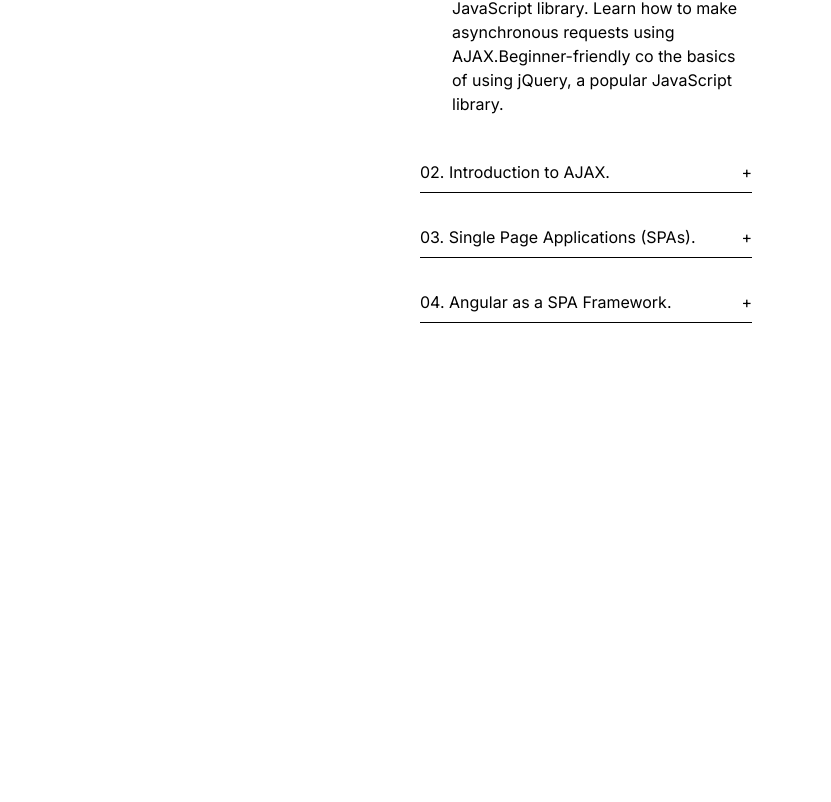
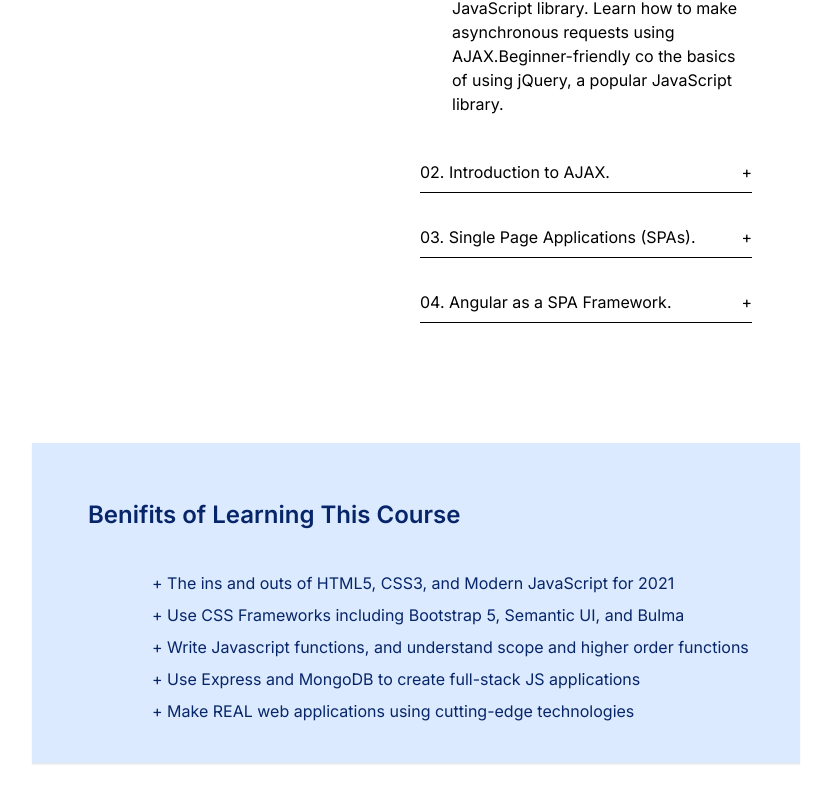
Before and after one commit to Xanvia/MOOC-IT-Center-UOP, a Next.js app in the folder frontend/: page /courses/1 in a window 1280 px wide. Shown: the part 1958-2760 px from the top of the page, without its empty margins (224-1055 px from the left). Before the commit the page ends 2313 px from the top, so only its background shows below. Built offline with nearby package versions, Linux system fonts and the light colour scheme; no server answers.

Commit message:
feat: set the box Benifits of...

```diff
--- a/frontend/src/components/Course/CourseCard/CourseHome/CourseContent.tsx
+++ b/frontend/src/components/Course/CourseCard/CourseHome/CourseContent.tsx
@@ -6,10 +6,26 @@ const CourseContent: React.FC = () => {
   <div className="">
     <div className="grid grid-cols-2 gap-2 m-20 center">
       <div>
-      <h1 className="text-3xl text-center font-bold text-primary">Course Content</h1>
+        <h1 className="text-3xl text-center font-bold text-primary">Course Content</h1>
       </div>
       <div className="mr-56">
-        <CourseContentAccordion/></div>
+        <CourseContentAccordion/>
+      </div>
+      <div className="col-span-2 flex border-b justify-between md:flex-row md:items-center p-10 mx-44 my-20 bg-blue-100  shadow-sm">
+        <span>
+        <h1 className="text-2xl text-primary font-semibold mt-4 ml-4">Benifits of Learning This Course</h1>
+
+        <ul className="mt-10 ml-20 text-primary list-none list-inside space-y-2">
+            <li>+ The ins and outs of HTML5, CSS3, and Modern JavaScript for 2021</li>
+            <li>+  Use CSS Frameworks including Bootstrap 5, Semantic UI, and Bulma</li>
+            <li>+  Write Javascript functions, and understand scope and higher order functions</li>
+            <li>+  Use Express and MongoDB to create full-stack JS applications</li>
+            <li>+  Make REAL web applications using cutting-edge technologies</li>
+          </ul>
+        </span>
+      </div>
+
+
     </div>
   </div>
 
--- a/frontend/src/components/Course/CourseCard/CourseHome/CourseContentAccordion.tsx
+++ b/frontend/src/components/Course/CourseCard/CourseHome/CourseContentAccordion.tsx
@@ -38,7 +38,7 @@ const Accordion = () => {
       {accordionData.map((item, index) => (
         <div key={index}>
           <div
-            style={{ display: 'flex', justifyContent: 'space-between', cursor: 'pointer', marginBottom: '32px',borderBottom: '1px solid black', paddingBottom: '8px' }}
+            style={{ display: 'flex', justifyContent: 'space-between', cursor: 'pointer', marginBottom: '32px',borderBottom: '1px solid black', paddingBottom: '8px', }}
             onClick={() => handleToggle(index)}
           >
             <span style={{ color: activeIndex === index ? 'blue' : 'black' }}>
```
